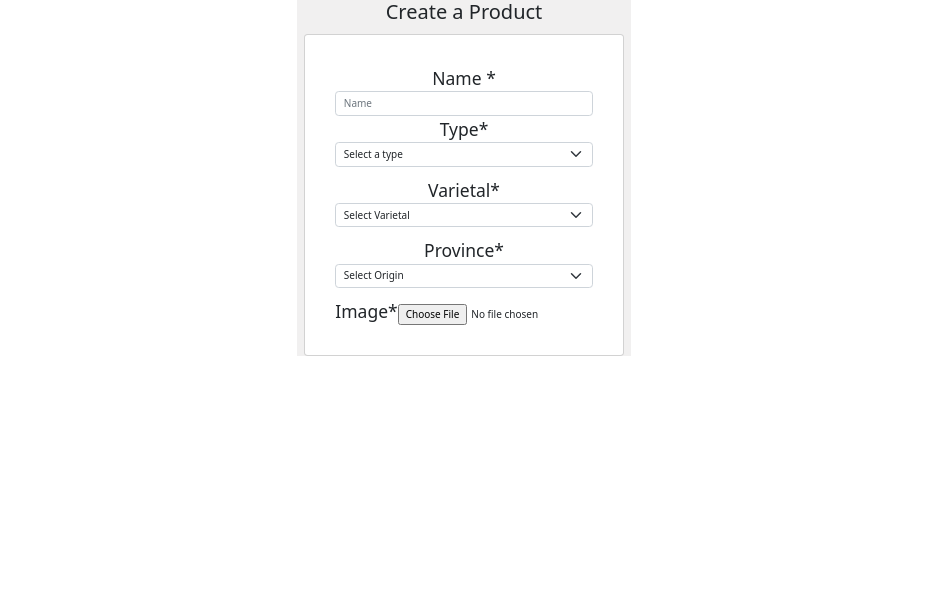
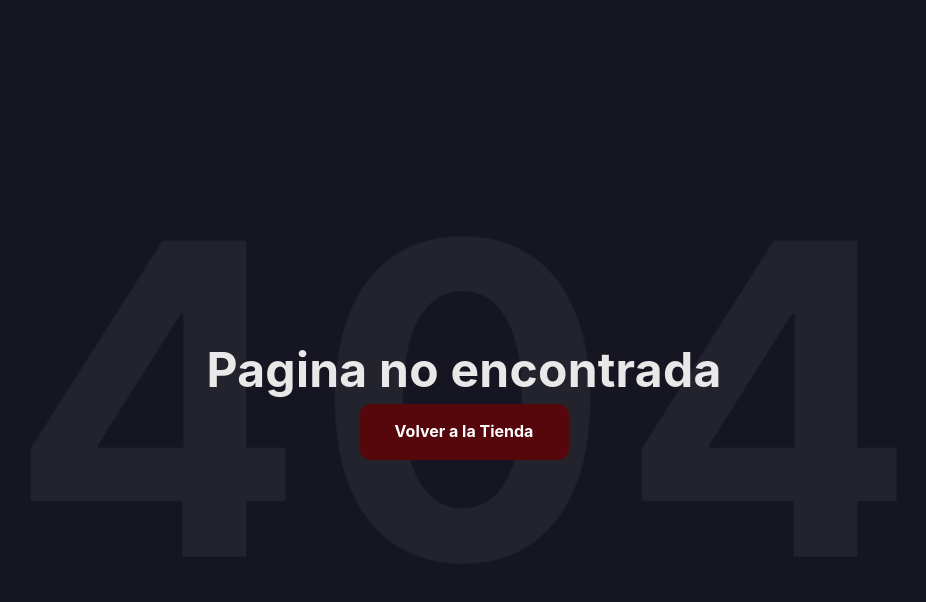
Before and after one commit to dangon200/E-WINE-Final-Project, a React (Create React App) app in the folder client/: page /form in a window 1280 px wide. Shown: the top 602 px of the page, without its empty margins (176-1102 px from the left). Built offline with nearby package versions, Linux system fonts and the light colour scheme.

Commit message:
push colo

```diff
--- a/client/src/App.js
+++ b/client/src/App.js
@@ -10,7 +10,6 @@ import PublicationDetail from './components/PublicationDetail/PublicationDetail'
 import { useEffect } from 'react'
 import { addCarrito } from '../src/store/actions/actions'
 import { useDispatch } from 'react-redux'
-import FormCreateProduct from './components/FormCreateProduct/FormCreateProduct'
 
 function App () {
   const dispatch = useDispatch()
@@ -29,7 +28,6 @@ function App () {
       <Route path='/createpubli' component={Nav} />
       <Route path='/publication/:id' component={Nav} />
       <Switch>
-        <Route exact path='/form' component={FormCreateProduct} />
         <Route exact path='/' component={LandingPage} />
         <Route exact path='/home' component={Home} />
         <Route exact path='/about' component={About} />
--- a/client/src/components/utilities/data.js
+++ b/client/src/components/utilities/data.js
@@ -29,6 +29,6 @@ export const cellers = [
   'Viñedos de la Patagonia S.A.',
   'Viñedos Huarpe'
 ]
-export const types = ['Red', 'White', 'Rose', 'Sparkling', 'Dessert', 'Fortified', 'Other']
+export const types = ['rojo', 'White', 'Rose', 'Sparkling', 'Dessert', 'Fortified', 'Other']
 export const varietals = ['Cabernet Sauvignon', 'Merlot', 'Pinot Noir', 'Sangiovese', 'Syrah', 'Zinfandel', 'Chardonnay', 'Sauvignon Blanc', 'Pinot Grigio', 'Riesling', 'Gewürztraminer', 'Pinot Gris', 'Moscato', 'Other']
 export const provinces = ['Buenos Aires', 'Catamarca', 'Chaco', 'Chubut', 'Córdoba', 'Corrientes', 'Entre Ríos', 'Formosa', 'Jujuy', 'La Pampa', 'La Rioja', 'Mendoza', 'Misiones', 'Neuquén']
```
